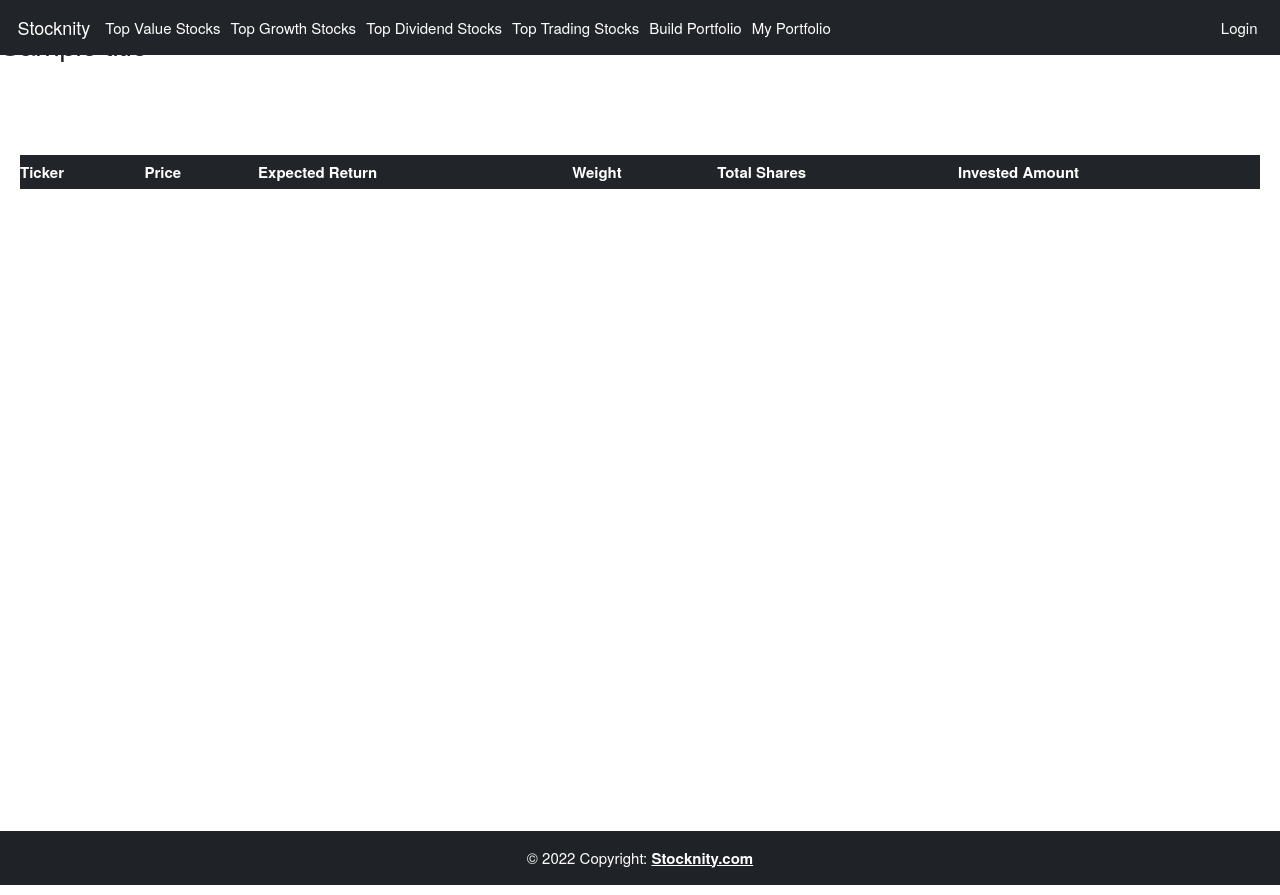
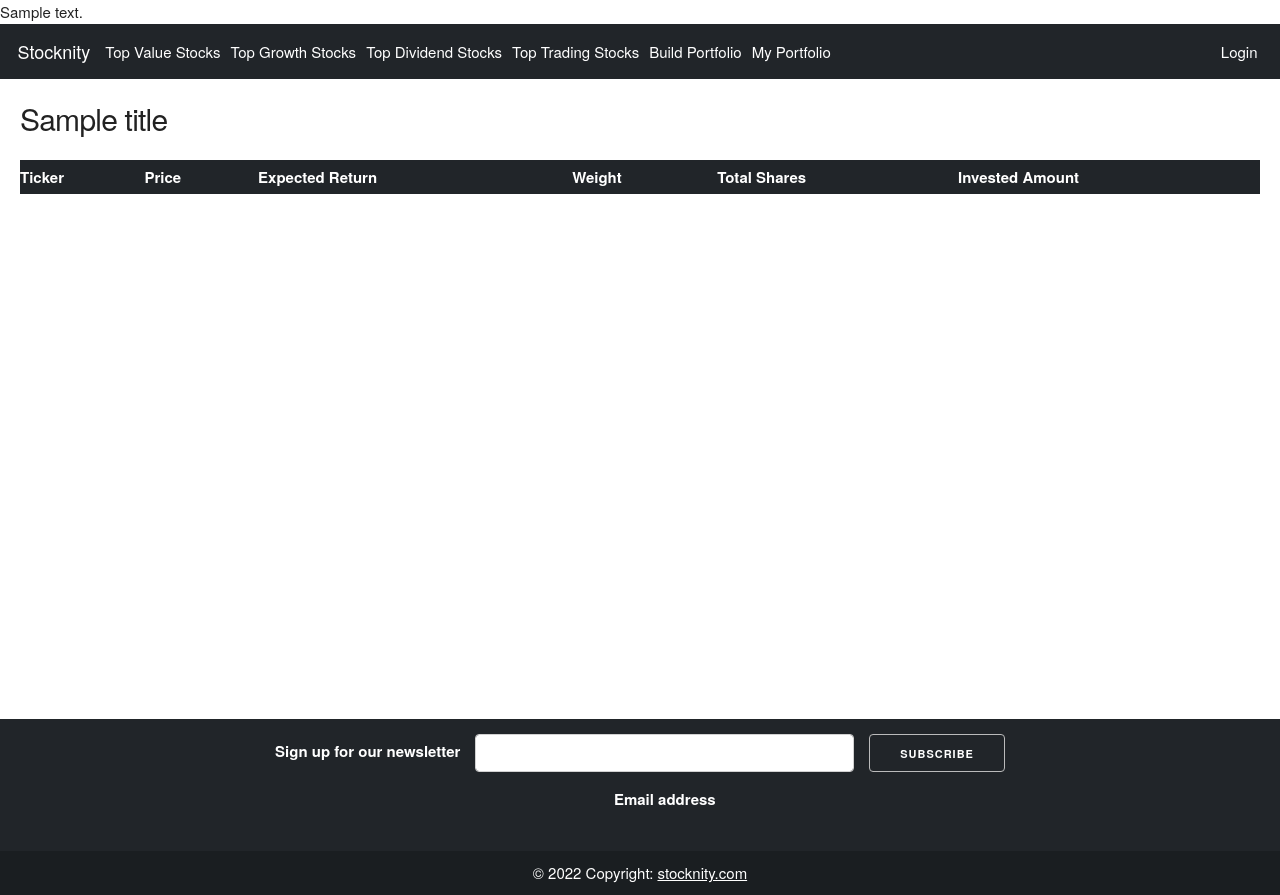
Before and after one commit to tkalden/stock-portfolio, a Flask app: template templates/portfolio.html in a window 1280 px wide. Run offline with Flask 2, Linux system fonts and the light colour scheme; the template is opened without the code that fills it: most values are stand-ins (such as "Sample title", 1, 10 or a date in 2020); lists and menus that the app fills with data are empty; some libraries are stand-ins or nearby versions.

Commit message:
Removed sticky header. Added better footer and changed html file names and url path

```diff
--- a/main.py
+++ b/main.py
@@ -1,7 +1,7 @@
 from math import comb
 import stockValueExtract
 import helper
-from flask import Flask, render_template, request, flash, session,redirect,url_for
+from flask import Flask, render_template, request, session,redirect,url_for
 from flask_toastr import Toastr
 import pandas as pd
 import numpy as np
@@ -21,10 +21,14 @@ toastr.init_app(app)
 stockValueExtractor = stockValueExtract.stock()
 
 @app.route('/', methods=['POST','GET'])
-def index():
-    return render_template('index.html', ticker_sector_lists=helper.index_select_attributes(), title= "Select Your Investment Strategy")
+def home():
+    return render_template('home.html', title= "Welcome StockNity Members!")
 
 @app.route('/stock', methods=['POST','GET'])
+def index():
+    return render_template('stockSelector.html', ticker_sector_lists=helper.index_select_attributes(), title= "Select Your Investment Strategy")
+
+@app.route('/portfolio', methods=['POST','GET'])
 def stock():
     if request.form["btn"]=="Search":
         if request.method== 'POST':
@@ -34,7 +38,7 @@ def stock():
             ticker_lists = stockValueExtractor.update_strength_data(sector=session["sector"], index =session["index"],stock_type = session["stock_type"]
             ,fileName=helper.get_pickle_file()["stock"])
             session["ticker_lists"] = sorted(ticker_lists)
-            return render_template('stocks.html',stocks=helper.get_stock_dict(session["ticker_lists"], len(set(session["ticker_lists"]))),parameters=helper.get_optimization_parameters())
+            return render_template('stocks.html',stocks=helper.get_stock_dict(session["ticker_lists"], len(set(session["ticker_lists"]))),parameters=helper.get_optimization_parameters(),title= "Build Portfolio")
     elif request.form["btn"]=="Optimize":
         if request.method== 'POST':
             app.logger.info("Extracting form data")
@@ -46,15 +50,15 @@ def stock():
             stockValueExtractor.cache_portfolio(expected_return_value, threshold, investing_amount,selected_ticker_lists)
             return redirect(url_for('portfolio'))
 
-@app.route('/stock/data')
+@app.route('/portfolio/data')
 def stock_data():
     return {'data': pd.read_pickle(helper.get_pickle_file()["stock"]).to_dict('records')}
 
-@app.route('/portfolio', methods=["GET","POST"])
+@app.route('/my-portfolio', methods=["GET","POST"])
 def portfolio():
-     return render_template('portfolio.html')
+     return render_template('portfolio.html',title= "My Portfolio")
 
-@app.route('/portfolio/data')
+@app.route('/my-portfolio/data')
 def portfolio_data():
     return {'data': pd.read_pickle(helper.get_pickle_file()["portfolio"]).to_dict('records')}
 
@@ -62,19 +66,19 @@ def portfolio_data():
 def valueChart():
     stockValueExtractor = stockValueExtract.stock()
     charts = stockValueExtractor.get_chart_data(helper.get_pickle_file()["value"],helper.StockType.VALUE.value,helper.Metric.STRENGTH.value)
-    return render_template('chart.html',charts = charts )
+    return render_template('chart.html',charts = charts,title= "Top Value Stocks" )
 
 @app.route('/growth-chart')
 def growthChart():
     stockValueExtractor = stockValueExtract.stock()
     charts = stockValueExtractor.get_chart_data(helper.get_pickle_file()["growth"], helper.StockType.GROWTH.value, helper.Metric.STRENGTH.value)
-    return render_template('chart.html',charts = charts )
+    return render_template('chart.html',charts = charts, title= "Top Growth Stocks")
 
 @app.route('/dividend-chart')
 def dividendChart():
     stockValueExtractor = stockValueExtract.stock()
     charts = stockValueExtractor.get_chart_data(helper.get_pickle_file()["dividend"], helper.StockType.NONE.value, helper.Metric.DIVIDEND.value)
-    return render_template('chart.html',charts = charts )
+    return render_template('chart.html',charts = charts, title= "Top Dividend Stocks" )
 
 if __name__ == "__main__":
     app.run(debug=True, host="0.0.0.0", port=int(os.environ.get("PORT", 5000)))
--- a/static/css/style.css
+++ b/static/css/style.css
@@ -51,22 +51,16 @@
 
 
 .body-content {
-    padding-top: 70px;
+    padding-top: 20px;
     padding-left: 20px;
     padding-right: 20px;
     padding-bottom: 5rem;
+    min-height: 80vh;
+
 }
 
 #page-container {
     position: relative;
-    min-height: 100vh;
-  }
-
-
-  #footer {
-    position: absolute;
-    bottom: 0;
-    width: 100%;
   }
 
 .first-col {
@@ -74,3 +68,32 @@
     width: 5em;
     margin-left: -5em;
 }
+
+.pagination > li > a
+{
+    background-color: black;
+    color: white;
+}
+
+.pagination > li > a:focus,
+.pagination > li > a:hover,
+.pagination > li > span:focus,
+.pagination > li > span:hover
+{
+    color: white;
+    background-color: black;
+    border-color: white;
+}
+
+.pagination > .active > a
+{
+    color: white;
+    background-color: black !Important;
+    border: solid 1px white !Important;
+}
+
+.pagination > .active > a:hover
+{
+    background-color: black !Important;
+    border: solid 1px white;
+}
--- a/templates/base.html
+++ b/templates/base.html
@@ -18,9 +18,9 @@
 </head>
 
 <body>
-    <nav class="navbar fixed-top navbar-expand-lg navbar-dark bg-dark text-white">
+    <nav class="navbar navbar-expand-lg navbar-dark bg-dark text-white">
         <div class="container-fluid">
-            <a href="#" class="navbar-brand">Stocknity</a>
+            <a href="{{ url_for('home') }}" class="navbar-brand">Stocknity</a>
             <button type="button" class="navbar-toggler" data-bs-toggle="collapse" data-bs-target="#navbarCollapse">
                 <span class="navbar-toggler-icon"></span>
             </button>
@@ -39,9 +39,9 @@
             </div>
         </div>
     </nav>
-    <h4>{{ title }}</h4>
     <div id="page-container">
     <div class="body-content">
+    <h4>{{ title }}</h4>
      {% block content %} {% endblock %}
      <script type="text/javascript" charset="utf8" src="https://cdn.datatables.net/1.10.25/js/jquery.dataTables.js"></script>
      <script type="text/javascript" charset="utf8" src="https://cdn.datatables.net/1.10.25/js/dataTables.bootstrap5.js"></script>
--- a/templates/footer.html
+++ b/templates/footer.html
@@ -1,8 +1,50 @@
+
+  <footer class="bg-dark text-white text-center">
+    <!-- Grid container -->
+    <div class="container p-4 pb-0">
+      <!-- Section: Form -->
+      <section class="">
+        <form action="">
+          <!--Grid row-->
+          <div class="row d-flex justify-content-center">
+            <!--Grid column-->
+            <div class="col-auto">
+              <p class="pt-2">
+                <strong>Sign up for our newsletter</strong>
+              </p>
+            </div>
+            <!--Grid column-->
+
+            <!--Grid column-->
+            <div class="col-md-5 col-12">
+              <!-- Email input -->
+              <div class="form-outline mb-4">
+                <input type="email" id="form5Example2" class="form-control" />
+                <label class="form-label" for="form5Example2">Email address</label>
+              </div>
+            </div>
+            <!--Grid column-->
+
+            <!--Grid column-->
+            <div class="col-auto">
+              <!-- Submit button -->
+              <button type="submit" class="text-white">
+                Subscribe
+              </button>
+            </div>
+            <!--Grid column-->
+          </div>
+          <!--Grid row-->
+        </form>
+      </section>
+      <!-- Section: Form -->
+    </div>
+    <!-- Grid container -->
 
     <!-- Copyright -->
-    <div class="text-center p-4" style="background-color: rgba(0, 0, 0, 0.05);">
+    <div class="text-center text-white p-3" style="background-color: rgba(0, 0, 0, 0.2);">
       © 2022 Copyright:
-      <a class="text-reset fw-bold" href="https://mdbootstrap.com/">Stocknity.com</a>
+      <a class="text-white" href="https://stocknity.com/">stocknity.com</a>
     </div>
     <!-- Copyright -->
-  <!-- Footer -->
+  </footer>
--- a/templates/portfolio.html
+++ b/templates/portfolio.html
@@ -1,7 +1,7 @@
-{% extends 'index.html' %}
+{% extends 'base.html' %}
 {% block content %}
 <div class = "table-responsive">
-  <table id="data" class="table table-striped table-dark">
+  <table id="data" class="table table-striped table-dark" style="width: 100%">
     <thead>
       <tr>
         <th>Ticker</th>
@@ -22,7 +22,8 @@
   <script>
     $(document).ready(function () {
       $('#data').DataTable({
-        ajax: '/portfolio/data',
+        ajax: '/my-portfolio/data',
+        scrollX: true,
         columns: [
           {data: 'Ticker'},
           {data: 'price', searchable: false},
--- a/templates/stocks.html
+++ b/templates/stocks.html
@@ -1,8 +1,7 @@
 {% extends 'base.html' %}
-{% block title %} Stock Lists {% endblock %}
 {% block content %}
 <div class = "table-responsive">
-  <table id="data" class="table table-striped table-dark">
+  <table id="data" class="table table-striped table-dark" style="width: 100%">
     <thead>
       <tr>
         <th class="first-col">Ticker</th>
@@ -38,7 +37,8 @@
     $(document).ready(function () {
       $('#data').DataTable({
         order: [[14, 'desc']],
-        ajax: '/stock/data',
+        ajax: '/portfolio/data',
+        scrollX: true,
         columns: [
           {data: 'Ticker'},
           {data: 'Sector'},
```
Also changed, not shown: templates/stockSelector.html (renamed from templates/index.html).
